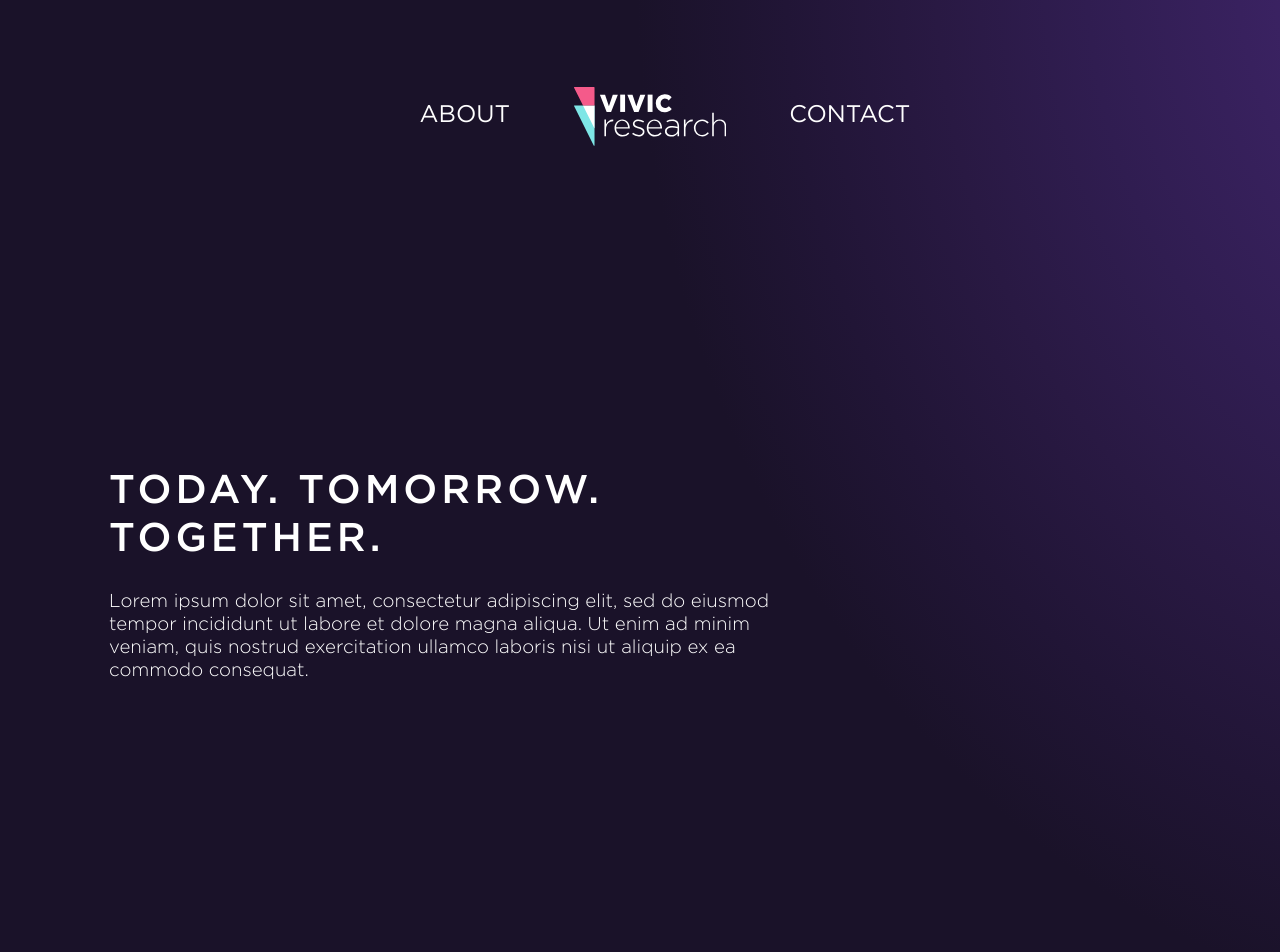
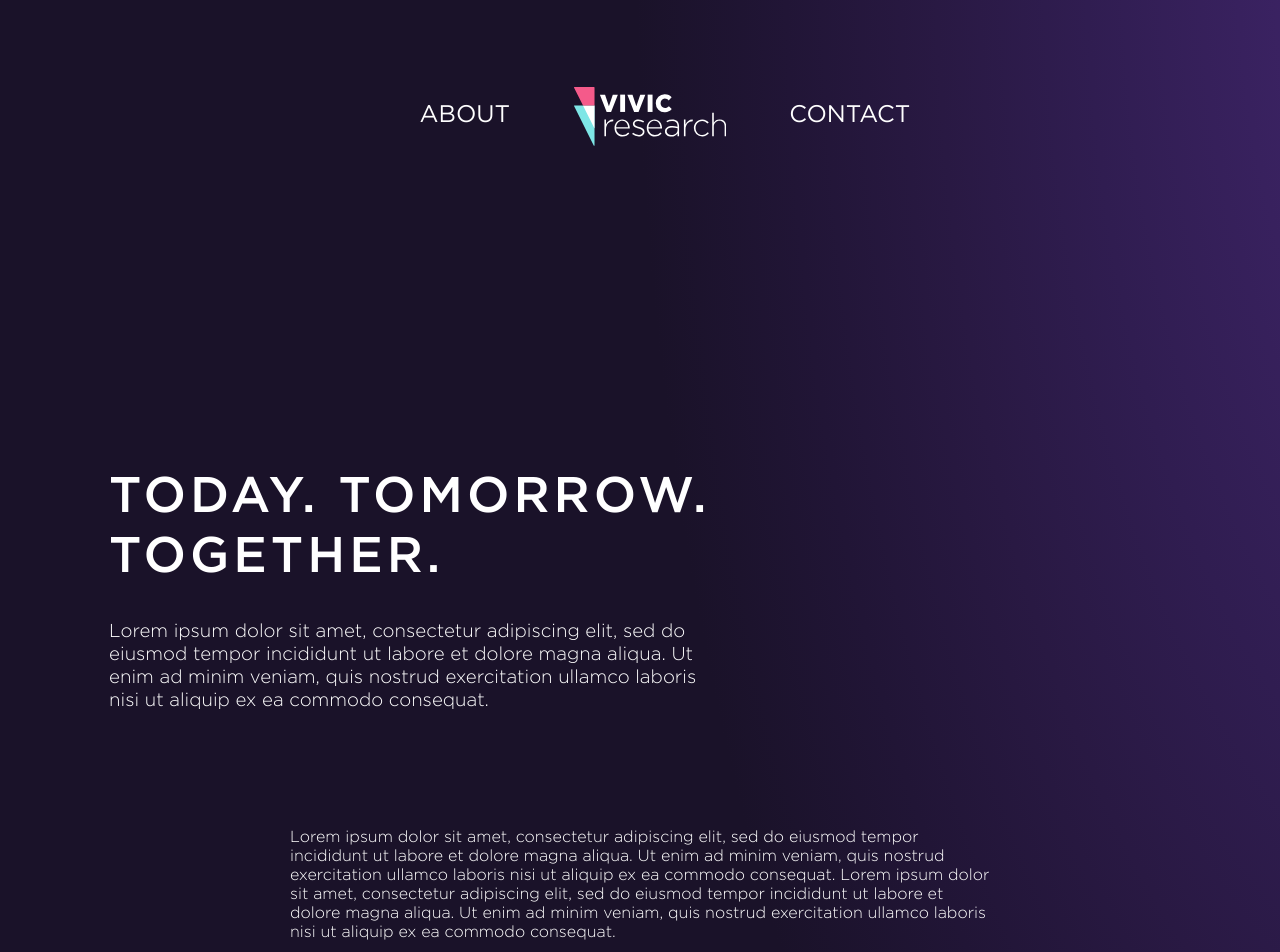
Before and after one commit to GoodbyteCo/Vivic-Website, a Jekyll site: the page built from index.html, in a window 1280 px wide. Shown: the top 952 px of the page. Built offline with Jekyll 4.4.1, drawn with Linux system fonts in a browser that asks for light colours; some of the changed text lies outside the part shown.

Commit message:
more changes

```diff
--- a/_includes/nav.html
+++ b/_includes/nav.html
@@ -1,7 +1,8 @@
 <header id=nav>
     <a href="/about.html" class="link">about</a>
-    <a id="logo-link" href="/index.html">
-        <svg xmlns="http://www.w3.org/2000/svg" width="302.719" height="116.926" viewBox="0 0 302.719 116.926">
+    <a id="logo-link">
+        <svg xmlns="http://www.w3.org/2000/svg" width="302.719" height="116.926" viewBox="0 0 302.719 116.926"
+            onclick="this.classList.toggle('fade')">
             <g id="Vivic-Logo" transform="translate(-3.631 -1.532)">
                 <g id="Logo">
                     <path id="Path_25" data-name="Path 25"
@@ -14,17 +15,17 @@
                         fill="#f55a8a" />
                 </g>
                 <g id="Vivic">
-                    <path id="Path_28" data-name="Path 28"
+                    <path id="logo-v" data-name="Path 28"
                         d="M55.14,16.57H65.4l7.65,22.89,7.72-22.89H90.84L77.39,51h-8.8Z" fill="#fff" />
-                    <path id="Path_29" data-name="Path 29" d="M95.51,16.57h9.69V51H95.51Z" fill="#fff" />
-                    <path id="Path_30" data-name="Path 30"
+                    <path id="logo-i" data-name="Path 29" d="M95.51,16.57h9.69V51H95.51Z" fill="#fff" />
+                    <path id="logo-2-v" data-name="Path 30"
                         d="M109.77,16.57H120l7.65,22.89,7.72-22.89h10.07L132,51h-8.8Z" fill="#fff" />
-                    <path id="Path_31" data-name="Path 31" d="M150.14,16.57h9.69V51h-9.69Z" fill="#fff" />
-                    <path id="Path_32" data-name="Path 32"
+                    <path id="logo-2-i" data-name="Path 31" d="M150.14,16.57h9.69V51h-9.69Z" fill="#fff" />
+                    <path id="logo-c" data-name="Path 32"
                         d="M166.27,33.85v-.13a17.54,17.54,0,0,1,17.91-17.78c6.44,0,10.46,2.16,13.65,5.74l-5.93,6.37c-2.17-2.29-4.34-3.76-7.78-3.76-4.85,0-8.29,4.27-8.29,9.31v.12c0,5.23,3.38,9.44,8.67,9.44,3.25,0,5.48-1.4,7.84-3.63L198,45.26a17.223,17.223,0,0,1-14,6.25,17.44,17.44,0,0,1-17.73-17.66Z"
                         fill="#fff" />
                 </g>
-                <g id="Reseach">
+                <g id="Research">
                     <path id="Path_33" data-name="Path 33"
                         d="M81.35,69.54c-7.52,0-14.09,5.67-14.09,16.26V99.42H64.14V65.94h3.12v9.91c2.55-5.8,8-10,14.41-9.75v3.44Z"
                         fill="#fff" />
@@ -54,4 +55,60 @@
         </svg>
     </a>
     <a href="/contact" class="link">contact</a>
+
+    <style>
+        .fade #Research {
+            display: none;
+        }
+
+        .fade #Vivic {
+            transform: translateY(16px) scale(1.3) translateX(-11px)
+        }
+
+        #Vivic {
+            transition: transform 0.9s ease;
+        }
+
+        .fade #logo-i {
+            opacity: 0;
+            transition-delay: 0.45s;
+        }
+
+        .fade #logo-2-v {
+            opacity: 0;
+            transition-delay: 0.3s;
+
+        }
+
+        .fade #logo-2-i {
+            opacity: 0;
+            transition-delay: 0.15s;
+        }
+
+        .fade #logo-c {
+            opacity: 0;
+            transition-delay: 0s;
+        }
+
+        #logo-c {
+            transition: opacity 0.15s ease;
+            transition-delay: 0.45s;
+        }
+
+        #logo-2-i {
+            transition: opacity 0.15s ease;
+            transition-delay: 0.3s;
+        }
+
+        #logo-2-v {
+            transition: opacity 0.15s ease;
+            transition-delay: 0.15s;
+        }
+
+        #logo-i {
+            transition: opacity 0.15s ease;
+            transition-delay: 0s;
+        }
+    </style>
+
 </header>
--- a/_layouts/main.html
+++ b/_layouts/main.html
@@ -6,6 +6,14 @@
 </head>
 
 <body>
+    <svg class="defs-only">
+        <filter id="monochrome" color-interpolation-filters="sRGB" x="0" y="0" height="100%" width="100%">
+            <feColorMatrix type="matrix" values="0.95 0 0 0 0.05
+                    0.85 0 0 0 0.15
+                    0.50 0 0 0 0.50
+                    0    0 0 1 0" />
+        </filter>
+    </svg>
     {% include nav.html %}
     <main>
         {{ content }}
--- a/assets/styles/style.css
+++ b/assets/styles/style.css
@@ -73,6 +73,7 @@
 }
 
 #maincontent {
+    font-family: main;
     padding: 150px 0 0 0;
 
 }
@@ -80,10 +81,11 @@
 #hero {
     margin: 80px 8%;
     font-family: main;
-    width: 55%;
+    width: 65%;
 }
 
 #hero p {
+    width: 75%;
     font-weight: 100;
     font-size: 14pt;
 
@@ -95,12 +97,21 @@
     margin: auto;
 }
 
+#about {
+
+    max-width: 700px;
+    margin: 0 auto 75px auto;
+    padding: 20px;
+    /* line-height: 1.2rem; */
+    font-weight: 100;
+}
+
 
 h1 {
     font-family: main;
     text-transform: uppercase;
     font-weight: 200;
-    font-size: 40px;
+    font-size: 50px;
     letter-spacing: 4px;
 }
 
@@ -235,3 +246,70 @@
     display: block;
     margin: 1rem 0;
 }
+
+.defs-only {
+    position: absolute;
+    height: 0; width: 0;
+    overflow: none;
+    left: -100%;
+  }
+
+#photos {
+    grid-template-columns: auto 250px 12% 250px auto;
+    grid-template-rows: auto;
+    display: grid;
+    text-align: left;
+}
+
+#photos p {
+    font-weight: 100;
+}
+
+#photos img{
+
+    /* -webkit-filter: url(#monochrome); */
+    /* filter:  url(#monochrome); */
+    width: 100%;
+    max-width: 300px;
+
+}
+
+#photos h3 {
+    font-size: 1.8rem;
+}
+
+img.photo-left{
+    grid-column-start: 2;
+    grid-column-end: 3;
+    grid-row-start: 1;
+}
+
+img.photo-right{
+    grid-column-start: 4;
+    grid-column-end: 5;
+    grid-row-start: 1;
+}
+
+h3.photo-right {
+    grid-column-start: 4;
+    grid-column-end: 5;
+    grid-row-start: 2;
+}
+
+p.photo-right {
+    grid-column-start: 4;
+    grid-column-end: 5;
+    grid-row-start: 3;
+}
+
+h3.photo-left {
+    grid-column-start: 2;
+    grid-column-end: 3;
+    grid-row-start: 2;
+}
+
+p.photo-left {
+    grid-column-start: 2;
+    grid-column-end: 3;
+    grid-row-start: 3;
+}
--- a/index.html
+++ b/index.html
@@ -10,4 +10,33 @@
             dolore magna aliqua. Ut enim ad minim veniam, quis nostrud exercitation ullamco laboris nisi ut aliquip
             ex ea commodo consequat.</p>
     </div>
+    <div id="about">
+        <p>
+            Lorem ipsum dolor sit amet, consectetur adipiscing elit, sed do eiusmod tempor incididunt ut labore et
+            dolore magna aliqua. Ut enim ad minim veniam, quis nostrud exercitation ullamco laboris nisi ut aliquip ex
+            ea commodo consequat. Lorem ipsum dolor sit amet, consectetur adipiscing elit, sed do eiusmod tempor
+            incididunt ut labore et
+            dolore magna aliqua. Ut enim ad minim veniam, quis nostrud exercitation ullamco laboris nisi ut aliquip ex
+            ea commodo consequat.
+        </p>
+    </div>
+    <div id="photos">
+        <img class="photo-left" src="assets/images/duotone.png" alt="robin">
+        <h3 class="photo-left">Robin Shaban</h3>
+        <p class="photo-left">Robin Shaban is an economic and public policy researcher based in Ottawa, Ontario. Her
+            research and insights have appeared in national publications such as The Monitor and the Broadbent Institute
+            Publication. Robin is currently undertaking her PhD in Public Policy at Carleton University, where she is
+            investigating the intersection of society, economy, and antitrust policy in Canada.
+        </p>
+        <img class="photo-right" src="assets/images/robin.jpg" alt="robin">
+        <h3 class="photo-right">Inez Hillel</h3>
+        <p class="photo-right">Lorem ipsum dolor sit amet, consectetur adipiscing elit, sed do eiusmod tempor incididunt
+            ut labore et
+            dolore magna aliqua. Ut enim ad minim veniam, quis nostrud exercitation ullamco laboris nisi ut aliquip ex
+            ea commodo consequat. Lorem ipsum dolor sit amet, consectetur adipiscing elit, sed do eiusmod tempor
+            incididunt ut labore et
+            dolore magna aliqua. Ut enim ad minim veniam, quis nostrud exercitation ullamco laboris nisi ut aliquip ex
+            ea commodo consequat.
+        </p>
+    </div>
 </div>
```
Also changed, not shown: contact-calendy.html (added, +17 -0 lines), 1 other file.
